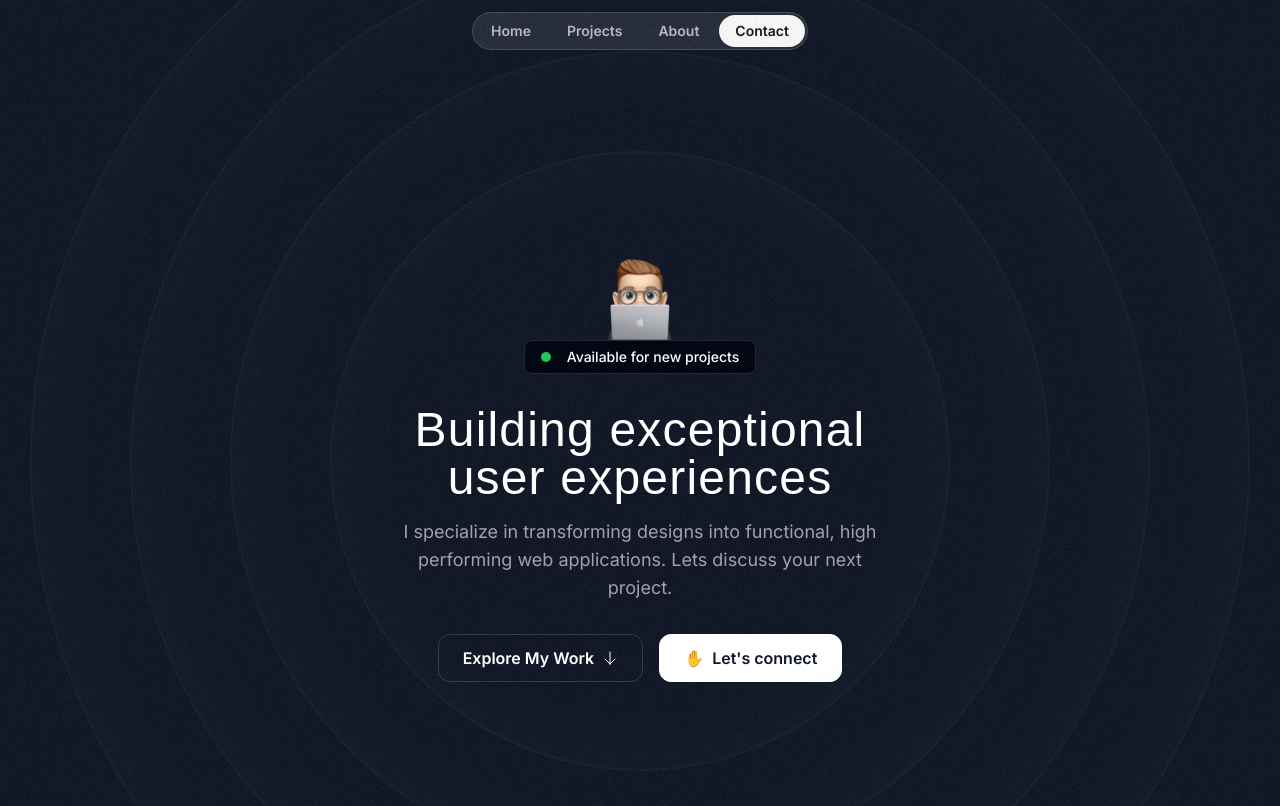
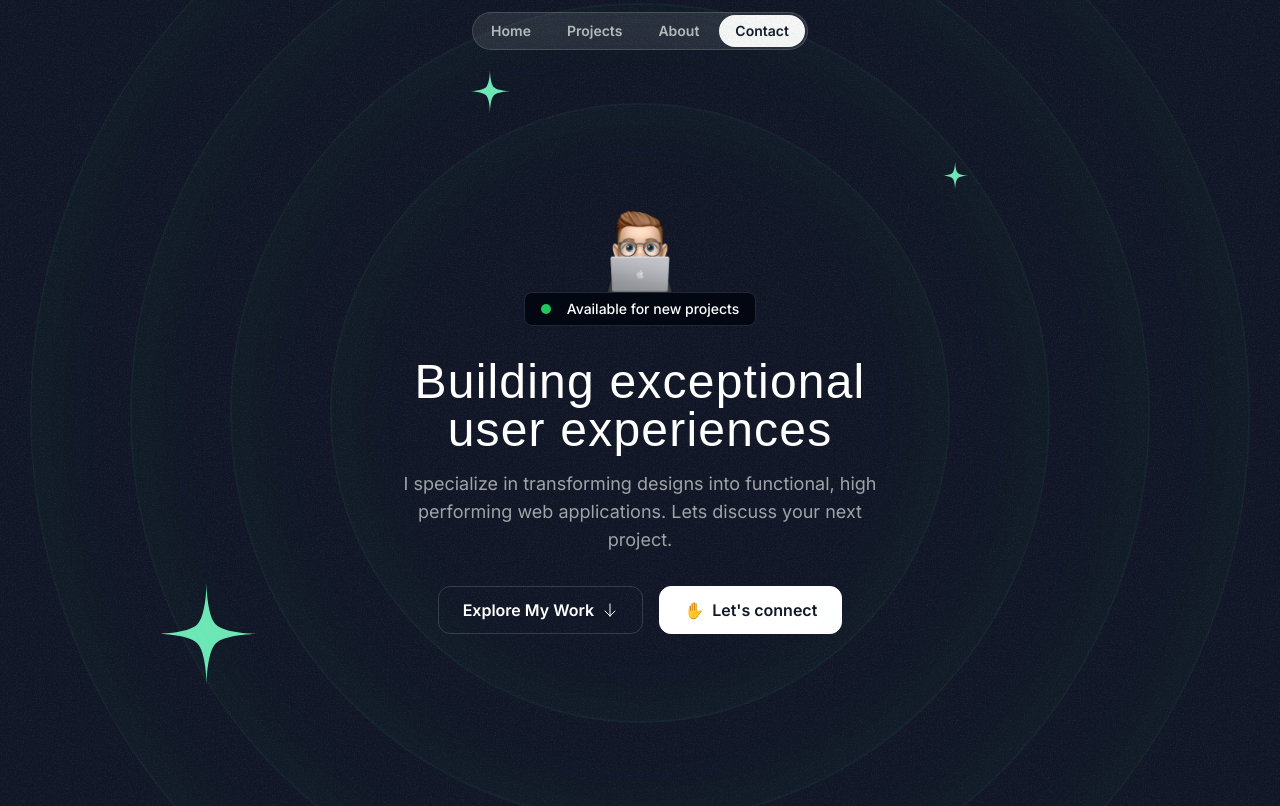
Before and after one commit to Dev-Thembinkosi/portfolio-website, a Next.js app: page / in a window 1280 px wide. Shown: the top 806 px of the page. Built offline with nearby package versions, Linux system fonts and the light colour scheme; a web font is replaced by a local one.

Commit message:
Hero stars completed

```diff
--- /dev/null
+++ b/src/components/HeroObit.tsx
@@ -0,0 +1,24 @@
+import { transform } from 'next/dist/build/swc';
+import React, { PropsWithChildren } from 'react';
+
+export const HeroObit = ({children, size, rotation}: PropsWithChildren< {size: number; rotation:number;}>) => {
+  return (
+    <div className="absolute top-1/2 left-1/2 -translate-x-1/2 -translate-y-1/2">
+        <div className="size-[800px] backdrop:size-[800px]" style={{
+            transform: `rotate(${rotation}deg)`,
+            height: `${size}px`,
+            width: `${size}px`,
+        }}>
+
+        <div className="inline-flex"
+
+            style={{
+                transform: `rotate(${rotation * -1}deg)`,
+            }}
+        >
+            {children}
+          </div>
+        </div>
+      </div>
+  )
+}
--- a/src/sections/Hero.tsx
+++ b/src/sections/Hero.tsx
@@ -1,20 +1,41 @@
 import Image from "next/image";
 import memoJiImage from "@/assets/images/memoji-computer.png";
 
+import StarIcon from "@/assets/icons/star.svg";
 import ArrowDown from "@/assets/icons/arrow-down.svg";
-import grainImage from "@/assets/images/grain.jpg"
+import grainImage from "@/assets/images/grain.jpg";
+import { HeroObit } from "@/components/HeroObit";
 
 export const HeroSection = () => {
   return (
-    <div className="py-32 md:py-48 lg:py-60 relative z-0 overflow-x-clip">
-      <div className="absolute inset-0 -z-30 opacity-5" style={{
-        backgroundImage: `url(${grainImage.src})`
-      }}></div>
+    <div className="py-32 md:py-48 lg:58 relative z-0 overflow-x-clip">
+      <div
+        className="absolute inset-0 -z-30 opacity-5"
+        style={{
+          backgroundImage: `url(${grainImage.src})`,
+        }}
+      ></div>
+
+      <HeroObit size={800} rotation={-72}>
+        <StarIcon className="size-28 text-emerald-300" />
+      </HeroObit>
+
+
+      <HeroObit size={550} rotation={20}>
+        <StarIcon className="size-12 text-emerald-300" />
+      </HeroObit>
+
+      <HeroObit size={590} rotation={98}>
+        <StarIcon className="size-8 text-emerald-300" />
+      </HeroObit>
 
       <div className="hero-ring size-[620px]"></div>
       <div className="hero-ring size-[820px]"></div>
       <div className="hero-ring size-[1020px]"></div>
       <div className="hero-ring size-[1220px]"></div>
+
+
+
 
       <div className="container">
         <div className="flex flex-col items-center">
```
